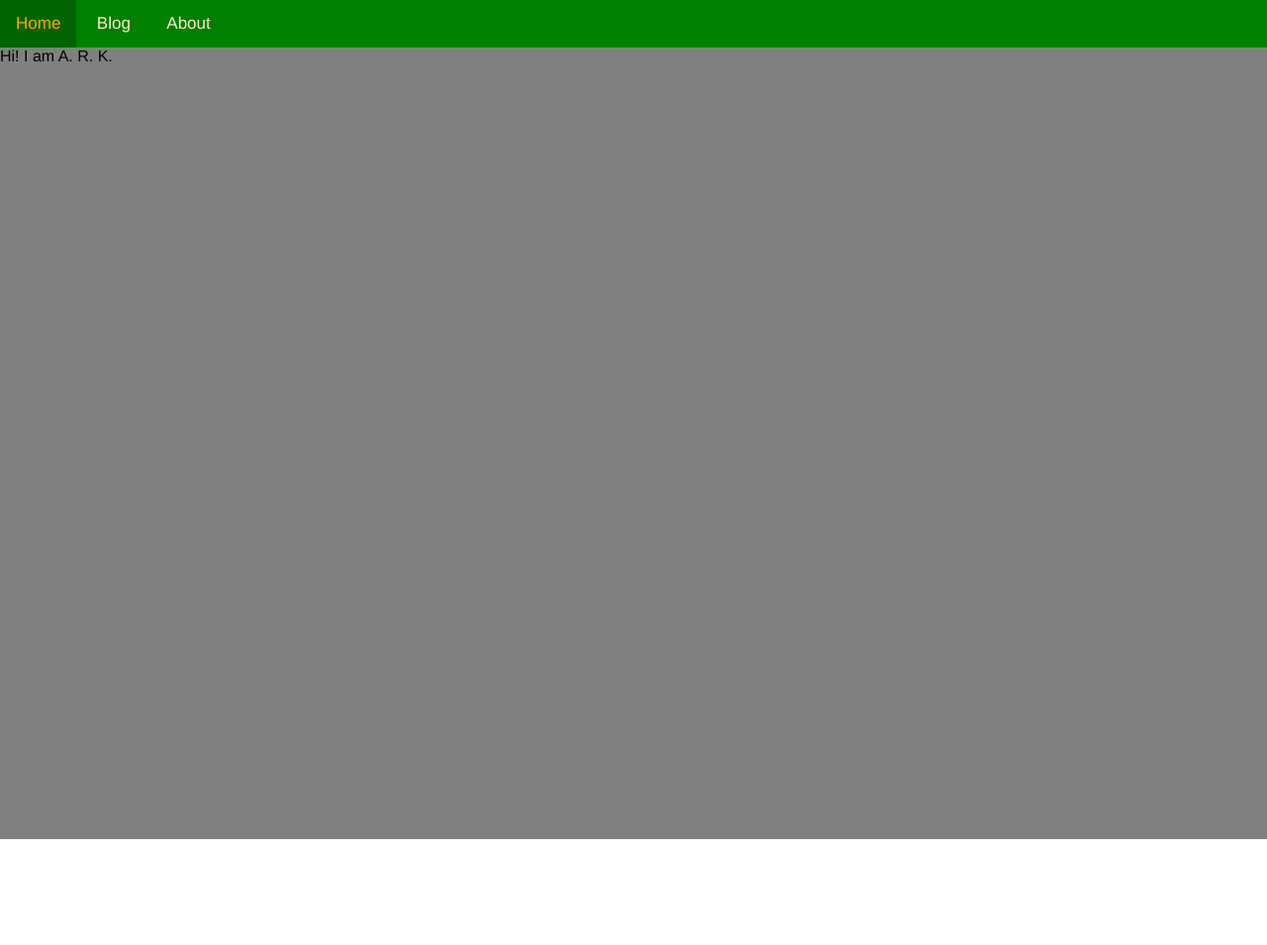
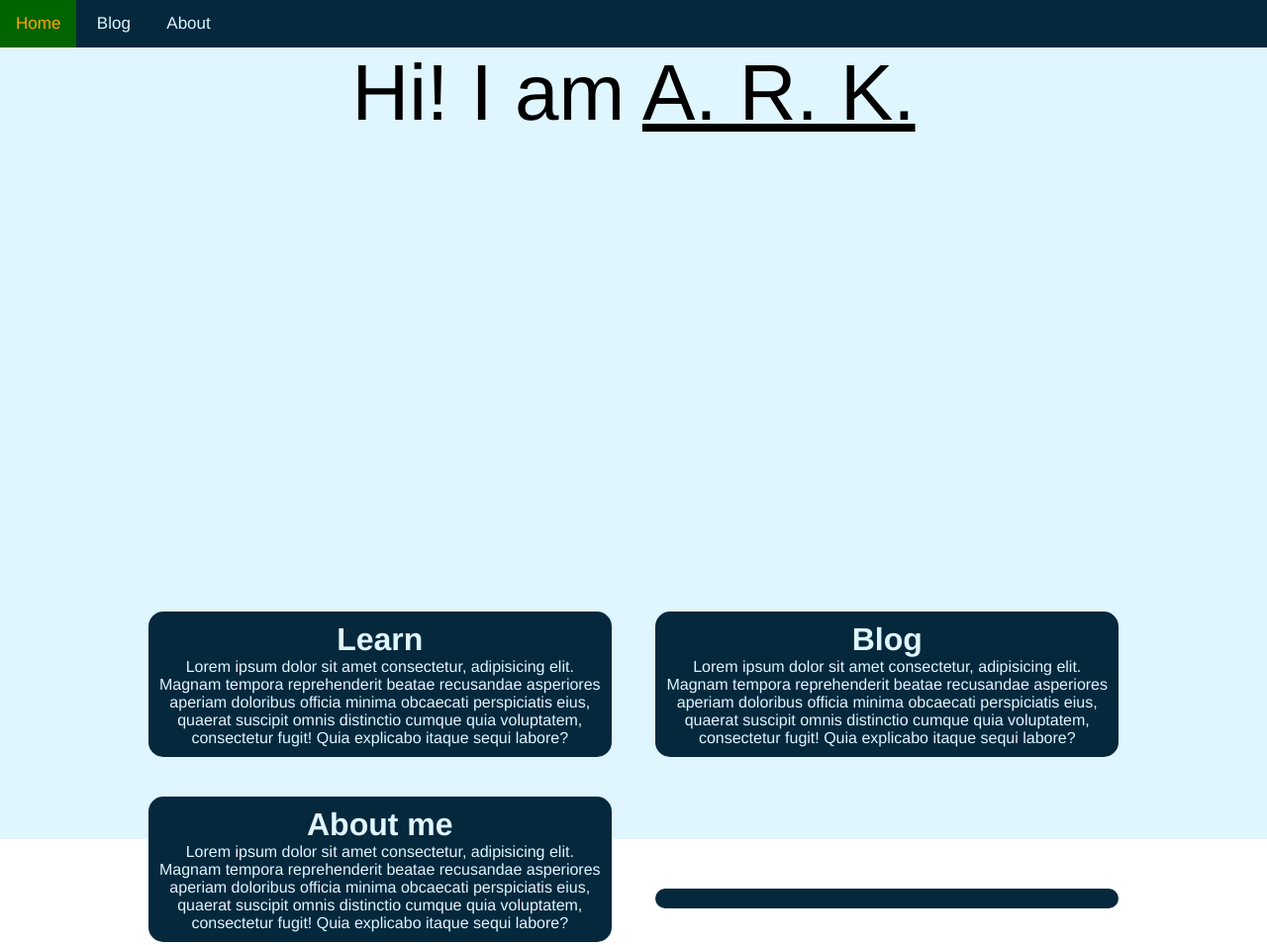
Before and after one commit to ark2004/Blog, a plain HTML site: page index.html in a window 1280 px wide. Shown: the top 955 px of the page at 99% size. Before the commit the page ends 848 px from the top, so only its background shows below. Drawn offline with Linux system fonts and the light colour scheme.

Commit message:
Formatting BG & adding new divs/content

```diff
--- a/index.html
+++ b/index.html
@@ -1,3 +1,9 @@
+<!--
+Body = #DFF6FF
+container = #06283D
+text = #1363DF
+extra/highlight = #47B5FF  -->
+
 <!DOCTYPE html>
 <html lang="en">
 <head>
@@ -13,16 +19,17 @@
         }
         #Navigation{
             width: 100%;
-            background-color: green;
             height: fit-content;
+            background-color: #06283D;
             justify-content: left;
         }
         .topNavigation a{
-            display: inline-block;
+            position: sticky;
+            display:inline-flex;
             text-align: center;
             padding: 14px 16px;
             font-size: 17px;
-            color: blanchedalmond;
+            color: #DFF6FF;
             text-decoration: none;
         }
         #Navigation a:hover{
@@ -30,17 +37,43 @@
            background-color: darkgreen;
         }
         #Body{
+            position:relative;
             display: block;
             width: 100%;
             height: 100vh;
-            background-color: rgb(128 128 128);
+            background-color: #DFF6FF;
+            text-align: center;
+            justify-content: center;
+        }
+        .emphasis{
+            text-decoration: underline;
         }
         #Main-Content{
-            display: inline-block;
+            /* display: absolute; */
+            width:100%;
+            height: 550px;
+            font-size: 80px;
         }
-        /* .container{
+        #text-box{
+            width: 35%;
+            padding: 10px;
+            height: fit-content;
+            margin: 20px;
+            display:inline-block;
+            background-color: #06283D;
+            color: #DFF6FF;
+            border-radius: 15px;
+        }
+        @keyframes example {
+            0%   {background-color: red;}
+            25%  {background-color: yellow;}
+            50%  {background-color: blue;}
+            100% {background-color: green;}
+        }
+        #text-box:hover{
+            box-shadow: 8px 8px 15px #47B5FF;
+        }
 
-        } */
     </style>
 </head>
 <body>
@@ -51,12 +84,21 @@
     </div>
     <div id="Body">
         <div id="Main-Content">
-            <p>Hi! I am <span id="Emphasis">A. R. K.</span></p>
+            <p>Hi! I am <span class="emphasis">A. R. K.</span></p>
         </div>
         <div id="Text-Container">
-            <div id="text-box" class="textBox1"></div>
-            <div id="text-box" class="textBox2"></div>
-            <div id="text-box" class="textBox3"></div>
+            <div id="text-box" class="textBox1">
+                <h1>Learn</h1>
+                <p>Lorem ipsum dolor sit amet consectetur, adipisicing elit. Magnam tempora reprehenderit beatae recusandae asperiores aperiam doloribus officia minima obcaecati perspiciatis eius, quaerat suscipit omnis distinctio cumque quia voluptatem, consectetur fugit! Quia explicabo itaque sequi labore?</p>
+            </div>
+            <div id="text-box" class="textBox2">
+                <h1>Blog</h1>
+                <p>Lorem ipsum dolor sit amet consectetur, adipisicing elit. Magnam tempora reprehenderit beatae recusandae asperiores aperiam doloribus officia minima obcaecati perspiciatis eius, quaerat suscipit omnis distinctio cumque quia voluptatem, consectetur fugit! Quia explicabo itaque sequi labore?</p>
+            </div>
+            <div id="text-box" class="textBox3">
+                <h1>About me</h1>
+                <p>Lorem ipsum dolor sit amet consectetur, adipisicing elit. Magnam tempora reprehenderit beatae recusandae asperiores aperiam doloribus officia minima obcaecati perspiciatis eius, quaerat suscipit omnis distinctio cumque quia voluptatem, consectetur fugit! Quia explicabo itaque sequi labore?</p>
+            </div>
             <div id="text-box" class="textBox4"></div>
             <div id="text-box" class="textBox5"></div>
         </div>
```
Also changed, not shown: nav.css (added), temp/Navigation-Template.html (added).
